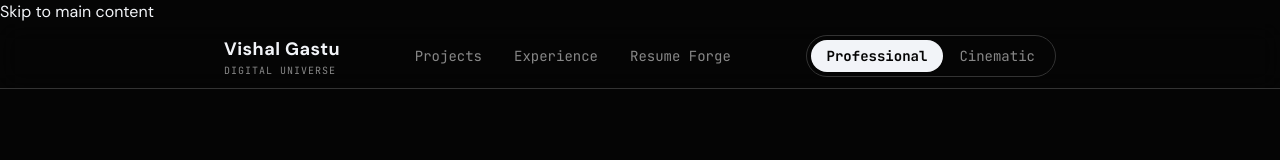
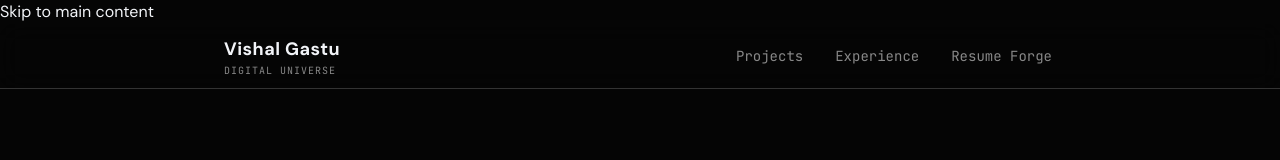
Before and after one commit to VishalGastu30/Dream, a Next.js app in the folder apps/web/: page / in a window 1280 px wide. Shown: the top 160 px of the page. Built offline with nearby package versions, Linux system fonts and the light colour scheme; no server answers.

Commit message:
fix(x0): remove ViewToggle import from Header — view switching moves to HUD in X1+

```diff
--- a/apps/web/src/components/Header.tsx
+++ b/apps/web/src/components/Header.tsx
@@ -1,5 +1,4 @@
 import Link from "next/link";
-import { ViewToggle } from "./ViewToggle";
 
 export function Header() {
   return (
@@ -37,10 +36,6 @@ export function Header() {
             Resume Forge
           </Link>
         </nav>
-
-        <div className="flex items-center">
-          <ViewToggle />
-        </div>
       </div>
     </header>
   );
```
